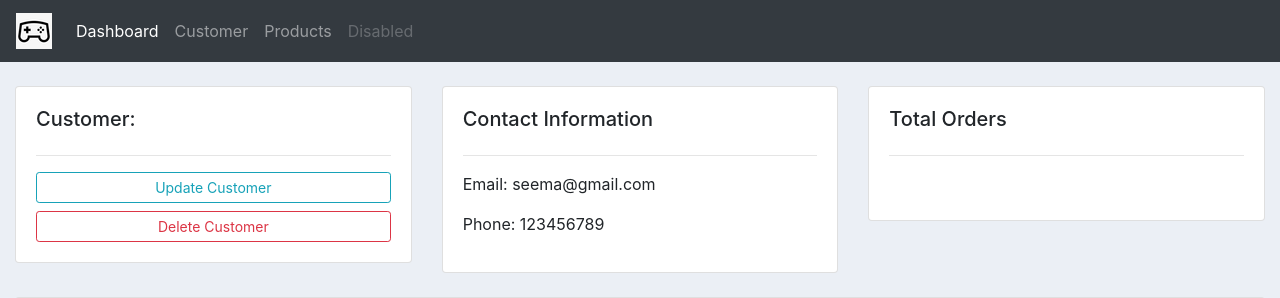
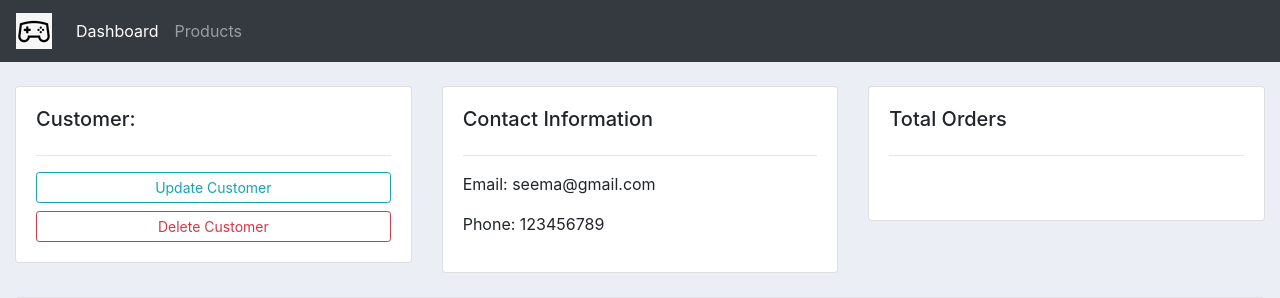
Before and after one commit to yashsf08/Customer-Management-Application, a Django app: page /customer/1 in a window 1280 px wide. Shown: the top 298 px of the page. Run offline with Django 3.2, Linux system fonts and the light colour scheme; data comes from the database, SQL or seed files in the repository; some libraries are stand-ins or nearby versions.

Commit message:
#9.1 Add Products URL in the navbar

```diff
--- a/accounts/templates/accounts/navbar.html
+++ b/accounts/templates/accounts/navbar.html
@@ -10,14 +10,13 @@
       <li class="nav-item active">
         <a class="nav-link" href="{% url 'home' %}">Dashboard</a>
       </li>
+      {% comment %} <li class="nav-item">
+        <a class="nav-link" href="#">Customer</a>
+      </li> {% endcomment %}
       <li class="nav-item">
-        <a class="nav-link" href="#">Customer</a>
+        <a class="nav-link" href="{% url 'products' %}">Products</a>
       </li>
-      <li class="nav-item">
-        <a class="nav-link" href="#">Products</a>
-      </li>
-        <a class="nav-link disabled" href="#">Disabled</a>
-      </li>
+        {% comment %} <a class="nav-link disabled" href="{% url 'products' %}">Disabled</a> {% endcomment %}
     </ul>
   </div>
 </nav>
```
